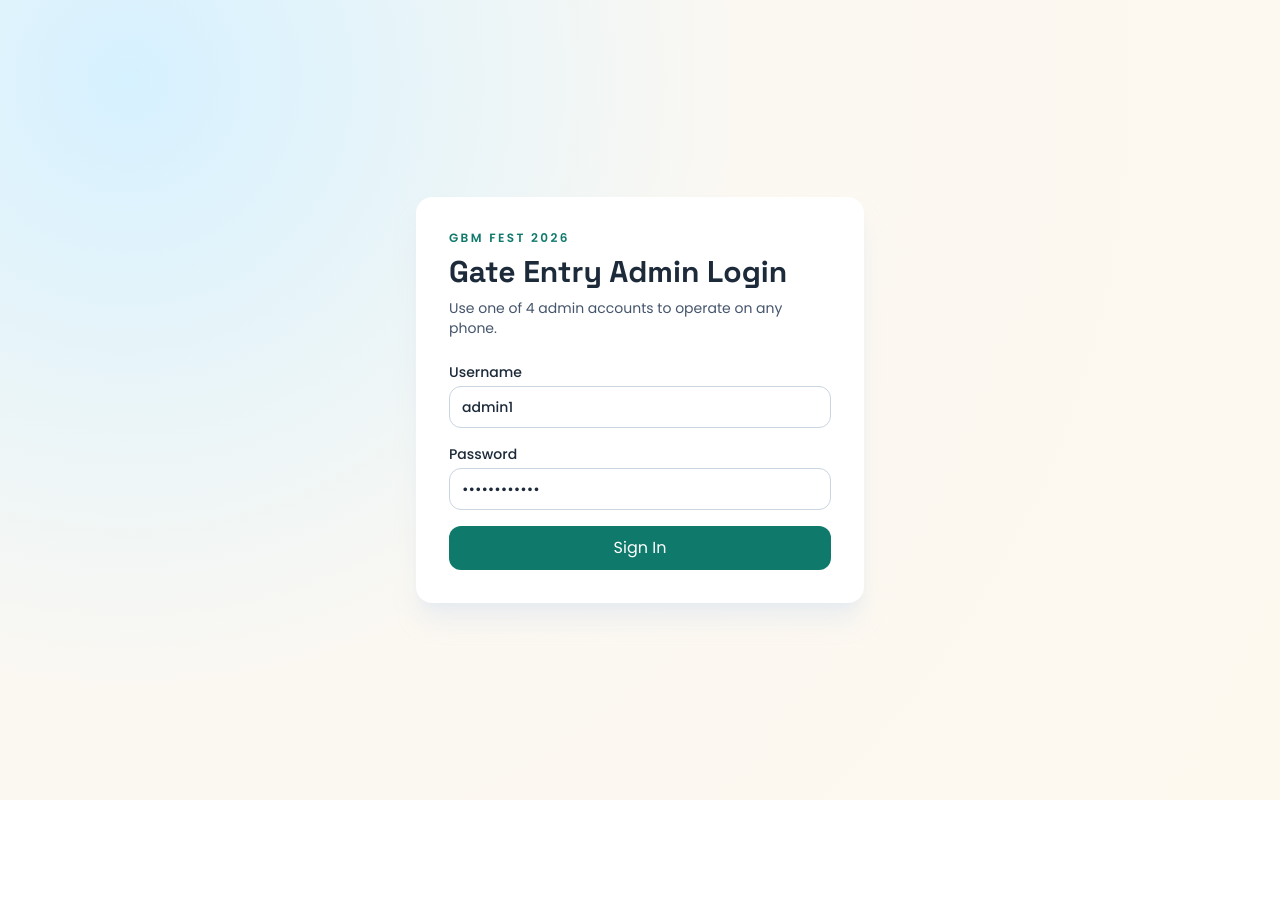
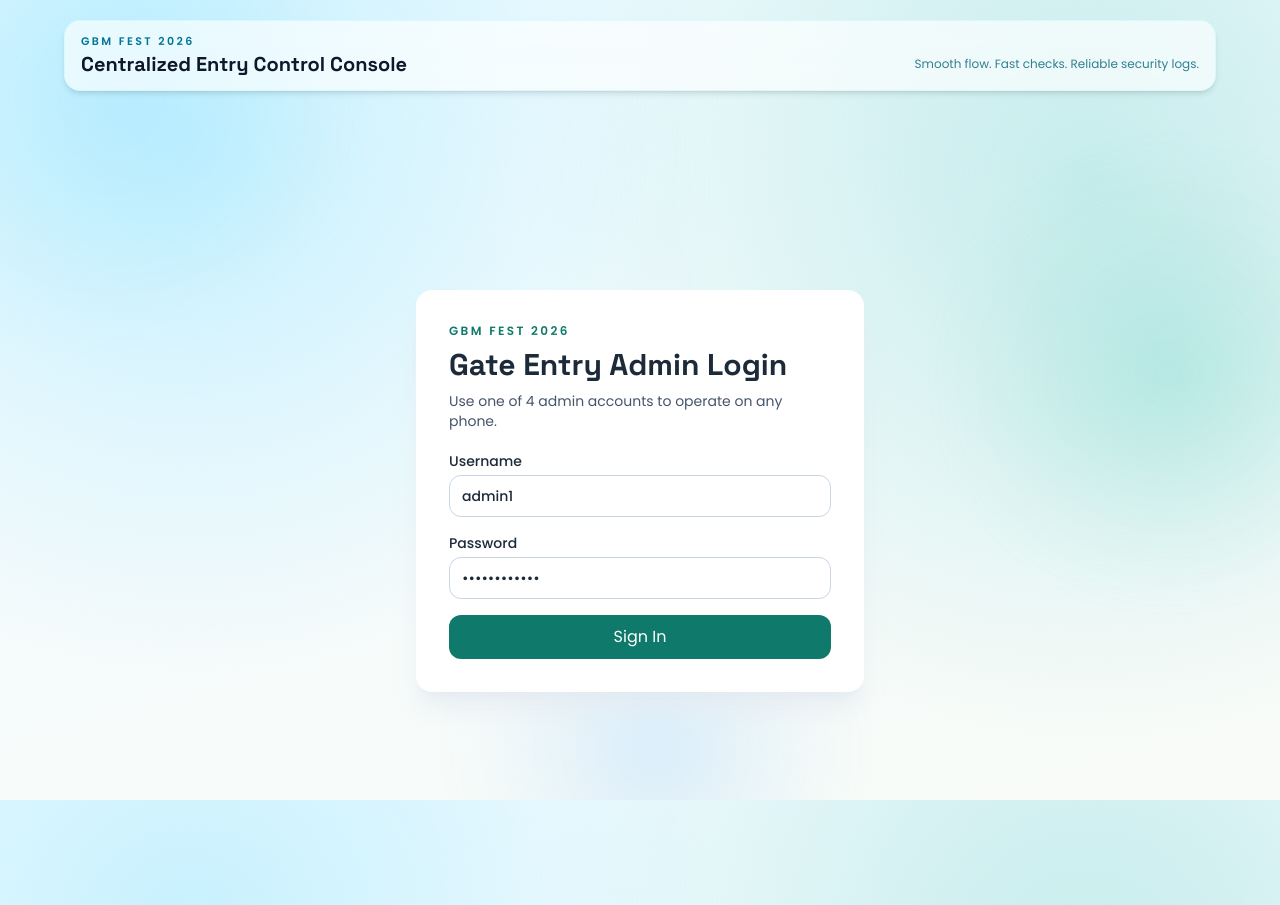
Before and after one commit to Mosanna-Jalal/gbm-fest-2026, a Next.js app: page /login in a window 1280 px wide. Shown: the top 905 px of the page. Before the commit the page ends 800 px from the top, so only its background shows below. Built offline with nearby package versions, Linux system fonts and the light colour scheme.

Commit message:
updated ui footer and header and student separate page list

```diff
--- a/src/app/dashboard/page.tsx
+++ b/src/app/dashboard/page.tsx
@@ -3,7 +3,6 @@ import DashboardClient from "@/components/DashboardClient";
 import { connectToDatabase } from "@/lib/db";
 import { ensureBootstrap } from "@/lib/bootstrap";
 import { getServerAuthUser } from "@/lib/auth";
-import { StudentModel } from "@/models/student";
 import { EntryModel } from "@/models/entry";
 import { getCurrentDateInIST, getDayLock } from "@/lib/festDay";
 
@@ -40,10 +39,9 @@ export default async function DashboardPage({
     redirect(`/dashboard?festDay=${allowedDay}`);
   }
 
-  const [initialStudents, latestEntry] = await Promise.all([
-    StudentModel.find().sort({ serialNo: 1, createdAt: 1 }).limit(50).lean(),
-    EntryModel.findOne({ operatorUsername: user.username }).sort({ createdAt: -1 }).lean(),
-  ]);
+  const latestEntry = await EntryModel.findOne({ operatorUsername: user.username })
+    .sort({ createdAt: -1 })
+    .lean();
 
   const initialLastEntries = latestEntry?.batchId
     ? await EntryModel.find({ operatorUsername: user.username, batchId: latestEntry.batchId })
@@ -74,7 +72,7 @@ export default async function DashboardPage({
   return (
     <DashboardClient
       username={user.username}
-      initialStudents={JSON.parse(JSON.stringify(initialStudents))}
+      initialStudents={[]}
       initialLastEntries={JSON.parse(JSON.stringify(initialLastEntries))}
       initialFestDay={initialFestDay}
       lockedDay={allowedDay}
--- a/src/app/globals.css
+++ b/src/app/globals.css
@@ -11,9 +11,13 @@
 
 body {
   margin: 0;
-  background: radial-gradient(circle at 10% 10%, #d6f1ff 0%, #fbf8f2 45%, #fef9ef 100%);
+  background:
+    radial-gradient(circle at 15% 18%, rgba(164, 233, 255, 0.55) 0%, rgba(164, 233, 255, 0) 42%),
+    radial-gradient(circle at 85% 22%, rgba(141, 219, 215, 0.45) 0%, rgba(141, 219, 215, 0) 45%),
+    linear-gradient(165deg, #eefaff 0%, #f5fbfd 40%, #f8fbf7 100%);
   color: var(--ink);
   font-family: var(--font-body), sans-serif;
+  overflow-x: hidden;
 }
 
 h1,
@@ -29,3 +33,57 @@ select,
 button {
   font: inherit;
 }
+
+.water-bg {
+  position: fixed;
+  inset: 0;
+  pointer-events: none;
+  overflow: hidden;
+  z-index: 0;
+}
+
+.wave-orb {
+  position: absolute;
+  border-radius: 9999px;
+  filter: blur(20px);
+  opacity: 0.45;
+  animation: floatWave 12s ease-in-out infinite;
+}
+
+.wave-orb-one {
+  width: 30rem;
+  height: 30rem;
+  top: -8rem;
+  left: -8rem;
+  background: radial-gradient(circle, rgba(140, 226, 255, 0.75) 0%, rgba(140, 226, 255, 0.2) 50%, transparent 70%);
+}
+
+.wave-orb-two {
+  width: 28rem;
+  height: 28rem;
+  right: -7rem;
+  top: 20%;
+  background: radial-gradient(circle, rgba(104, 210, 196, 0.7) 0%, rgba(104, 210, 196, 0.15) 52%, transparent 72%);
+  animation-delay: 2s;
+}
+
+.wave-orb-three {
+  width: 26rem;
+  height: 26rem;
+  left: 35%;
+  bottom: -10rem;
+  background: radial-gradient(circle, rgba(124, 195, 255, 0.55) 0%, rgba(124, 195, 255, 0.1) 50%, transparent 72%);
+  animation-delay: 4s;
+}
+
+@keyframes floatWave {
+  0% {
+    transform: translate3d(0, 0, 0) scale(1);
+  }
+  50% {
+    transform: translate3d(0, -14px, 0) scale(1.04);
+  }
+  100% {
+    transform: translate3d(0, 0, 0) scale(1);
+  }
+}
--- a/src/app/layout.tsx
+++ b/src/app/layout.tsx
@@ -25,7 +25,38 @@ export default function RootLayout({
 }>) {
   return (
     <html lang="en" className={`${headingFont.variable} ${bodyFont.variable} h-full antialiased`}>
-      <body className="min-h-full flex flex-col">{children}</body>
+      <body className="min-h-screen flex flex-col">
+        <div className="water-bg" aria-hidden>
+          <span className="wave-orb wave-orb-one" />
+          <span className="wave-orb wave-orb-two" />
+          <span className="wave-orb wave-orb-three" />
+        </div>
+
+        <header className="relative z-10 px-3 pt-3 sm:px-6 sm:pt-5">
+          <div className="mx-auto max-w-6xl rounded-2xl border border-cyan-100/70 bg-white/65 px-4 py-3 shadow-md backdrop-blur-md">
+            <p className="text-[10px] sm:text-[11px] uppercase tracking-[0.22em] text-cyan-700 font-semibold">
+              GBM FEST 2026
+            </p>
+            <div className="flex flex-col sm:flex-row sm:items-center sm:justify-between gap-1">
+              <h1 className="text-base sm:text-xl font-bold text-slate-900">Centralized Entry Control Console</h1>
+              <p className="text-[11px] sm:text-xs text-cyan-800/80">Smooth flow. Fast checks. Reliable security logs.</p>
+            </div>
+          </div>
+        </header>
+
+        <div className="relative z-10 flex-1">{children}</div>
+        <footer className="relative z-10 px-4 py-4 text-center">
+          <div className="mx-auto max-w-4xl rounded-2xl border border-slate-800/10 bg-gradient-to-r from-slate-950 via-slate-900 to-teal-900/95 px-4 py-3 shadow-md">
+            <p className="text-xs sm:text-sm font-semibold text-cyan-100">
+              Designed &amp; Developed by{" "}
+              <span className="text-amber-300">Mosanna Jalal (MJX Cinematix Studio)</span>
+            </p>
+            <p className="mt-1 text-[11px] sm:text-xs text-slate-200/90">
+              © 2026 GBM Fest Entry Console. All Rights Reserved.
+            </p>
+          </div>
+        </footer>
+      </body>
     </html>
   );
 }
--- a/src/app/login/page.tsx
+++ b/src/app/login/page.tsx
@@ -33,13 +33,13 @@ export default function LoginPage() {
   }
 
   return (
-    <main className="min-h-screen p-4 sm:p-8 flex items-center justify-center">
+    <main className="min-h-screen p-3 sm:p-8 flex items-center justify-center">
       <div className="w-full max-w-md rounded-2xl bg-[var(--card)] shadow-xl shadow-slate-200/70 border border-white/70 p-6 sm:p-8">
         <p className="text-xs uppercase tracking-[0.2em] text-[var(--accent)] font-semibold">GBM FEST 2026</p>
         <h1 className="text-2xl sm:text-3xl font-bold mt-2">Gate Entry Admin Login</h1>
         <p className="text-sm text-slate-600 mt-2">Use one of 4 admin accounts to operate on any phone.</p>
 
-        <form className="mt-6 space-y-4" onSubmit={handleSubmit}>
+        <form className="mt-5 space-y-4" onSubmit={handleSubmit}>
           <label className="block text-sm font-medium">
             Username
             <input
--- /dev/null
+++ b/src/app/students/page.tsx
@@ -0,0 +1,62 @@
+import Link from "next/link";
+import { redirect } from "next/navigation";
+import { connectToDatabase } from "@/lib/db";
+import { ensureBootstrap } from "@/lib/bootstrap";
+import { getServerAuthUser } from "@/lib/auth";
+import { StudentModel } from "@/models/student";
+
+export const dynamic = "force-dynamic";
+
+export default async function StudentsPage() {
+  await connectToDatabase();
+  await ensureBootstrap();
+
+  const user = await getServerAuthUser();
+  if (!user) {
+    redirect("/login");
+  }
+
+  const students = await StudentModel.find().sort({ serialNo: 1, createdAt: 1 }).lean();
+
+  return (
+    <main className="min-h-screen p-3 sm:p-6">
+      <section className="max-w-6xl mx-auto rounded-2xl bg-white/95 border border-white shadow-xl p-4 sm:p-6">
+        <div className="flex flex-col sm:flex-row sm:items-center sm:justify-between gap-2">
+          <div>
+            <p className="text-[10px] uppercase tracking-[0.18em] text-[var(--accent)]">Record View</p>
+            <h1 className="text-lg sm:text-2xl font-bold">Full Pass List</h1>
+            <p className="text-xs text-slate-600 mt-1">Total records: {students.length}</p>
+          </div>
+          <Link href="/select-day" className="rounded-xl border border-slate-300 px-3 py-2 text-sm font-semibold text-center">
+            Back to Dashboard
+          </Link>
+        </div>
+
+        <div className="mt-4 overflow-auto rounded-xl border border-slate-200">
+          <table className="w-full min-w-[700px] text-left">
+            <thead className="bg-slate-50 text-xs text-slate-700">
+              <tr>
+                <th className="px-3 py-2">Serial</th>
+                <th className="px-3 py-2">Name</th>
+                <th className="px-3 py-2">Pass No.</th>
+                <th className="px-3 py-2">Phone</th>
+                <th className="px-3 py-2">Class / Roll</th>
+              </tr>
+            </thead>
+            <tbody>
+              {students.map((student) => (
+                <tr key={String(student._id)} className="border-t border-slate-100 text-sm">
+                  <td className="px-3 py-2">{student.serialNo}</td>
+                  <td className="px-3 py-2 font-medium">{student.name}</td>
+                  <td className="px-3 py-2">{student.passNumbers.join("/")}</td>
+                  <td className="px-3 py-2">{student.phoneNo}</td>
+                  <td className="px-3 py-2">{student.classRoll}</td>
+                </tr>
+              ))}
+            </tbody>
+          </table>
+        </div>
+      </section>
+    </main>
+  );
+}
```
Also changed, not shown: src/components/DashboardClient.tsx (+68 -40 lines).
